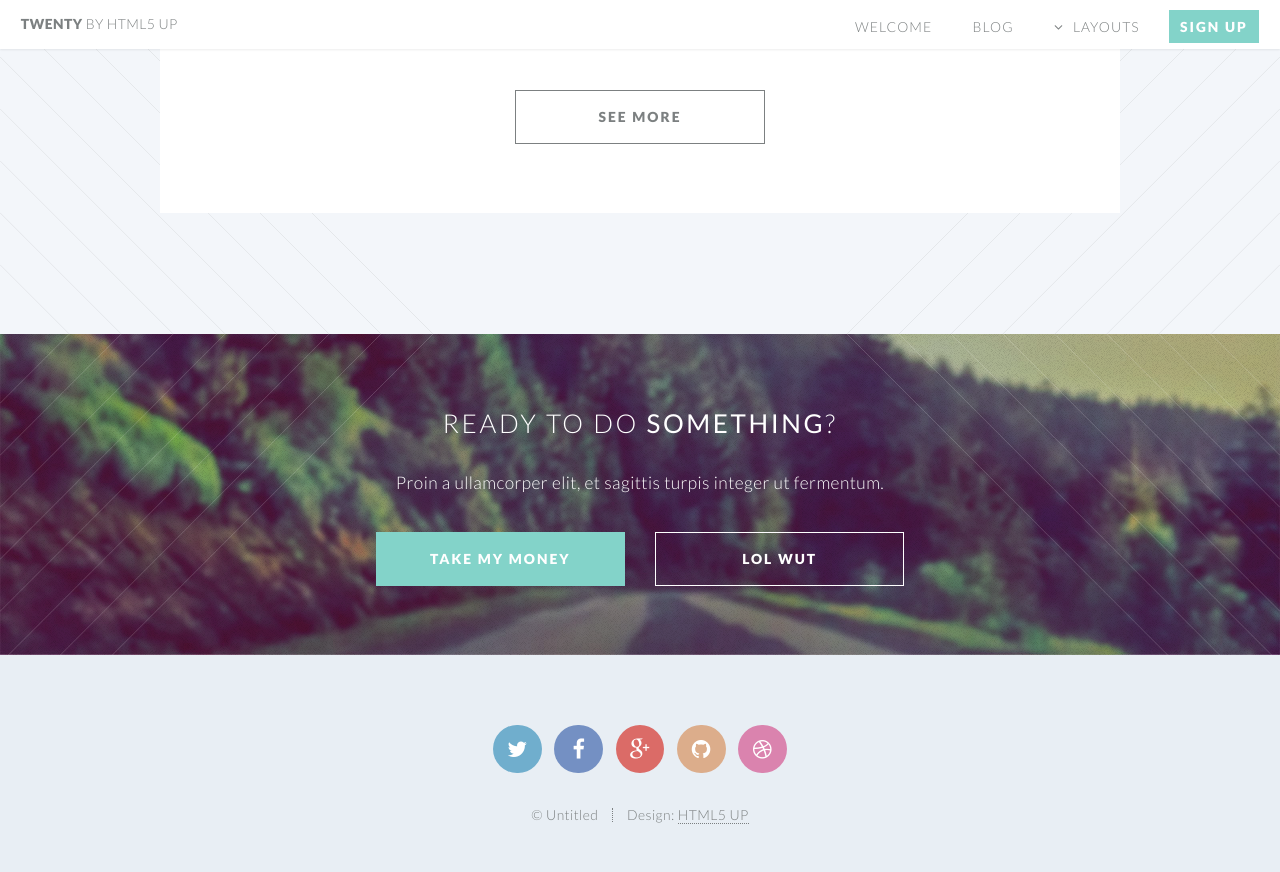
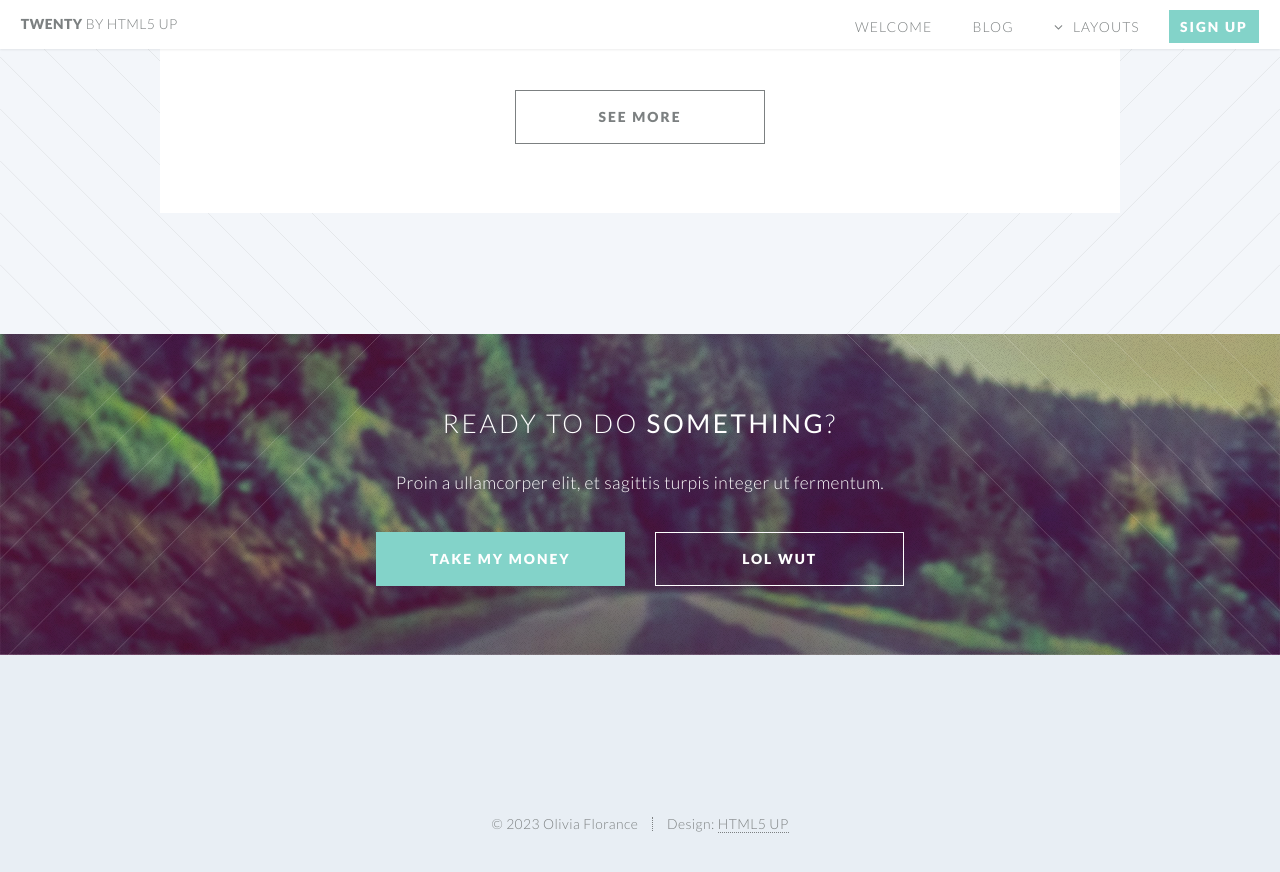
Before and after one commit to edwardvk/oliviaflorence, a Jekyll site: the page built from docs/index.html, in a window 1280 px wide and 900 px high, scrolled down 2996 px. Shown: the top 872 px of the window. Built offline with Jekyll 4.4.1, drawn with Linux system fonts in a browser that asks for light colours.

Commit message:
Update footer.html

```diff
--- a/docs/_includes/footer.html
+++ b/docs/_includes/footer.html
@@ -2,15 +2,11 @@
 <footer id="footer">
 
     <ul class="icons">
-        <li><a href="#" class="icon circle fa-twitter"><span class="label">Twitter</span></a></li>
-        <li><a href="#" class="icon circle fa-facebook"><span class="label">Facebook</span></a></li>
-        <li><a href="#" class="icon circle fa-google-plus"><span class="label">Google+</span></a></li>
-        <li><a href="#" class="icon circle fa-github"><span class="label">Github</span></a></li>
-        <li><a href="#" class="icon circle fa-dribbble"><span class="label">Dribbble</span></a></li>
+        <li><a href="http://instagram.com/Olivejuice_sa" class="icon circle fa-instgram"><span class="label">Instagram</span></a></li>
     </ul>
 
     <ul class="copyright">
-        <li>&copy; Untitled</li><li>Design: <a href="http://html5up.net">HTML5 UP</a></li>
+        <li>&copy; 2023 Olivia Florance</li><li>Design: <a href="http://html5up.net">HTML5 UP</a></li>
     </ul>
 
 </footer>
```
